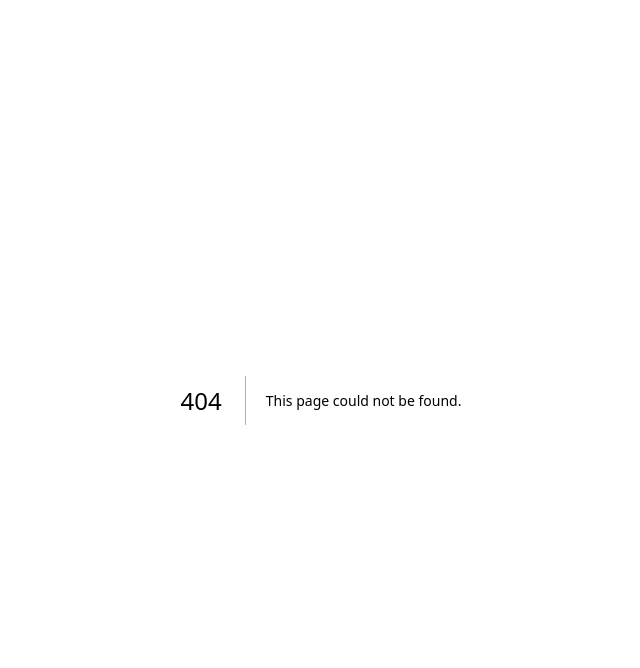
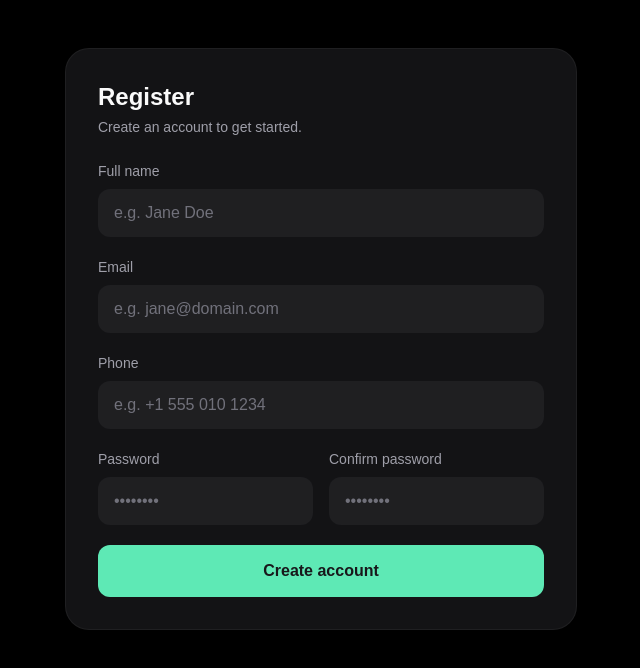
Before and after one commit to MayorEmpror/CARZ, a Next.js app: page /register in a window 1280 px wide. Before the commit this address had no page. Shown: the top 668 px of the page, without its empty margins (319-959 px from the left). Built offline with nearby package versions, Linux system fonts and the light colour scheme.

Commit message:
feat: Registeration Implimented

```diff
--- /dev/null
+++ b/app/api/auth/register/route.ts
@@ -0,0 +1,31 @@
+import { NextRequest, NextResponse } from "next/server";
+import { registerUser } from "@/lib/IAM/auth";
+
+export async function POST(request: NextRequest) {
+  try {
+    const body = await request.json();
+
+    const user = await registerUser(body);
+
+    return NextResponse.json(
+      {
+        success: true,
+        user,
+      },
+      { status: 201 }
+    );
+  } catch (error) {
+    console.error(error);
+
+    return NextResponse.json(
+      {
+        success: false,
+        message:
+          error instanceof Error
+            ? error.message
+            : "Registration failed",
+      },
+      { status: 400 }
+    );
+  }
+}
--- /dev/null
+++ b/app/login/page.tsx
@@ -0,0 +1,5 @@
+export default function Login(){
+    return <div className="text-white text-9xl">
+            login
+    </div>
+}
--- a/app/page.tsx
+++ b/app/page.tsx
@@ -3,7 +3,7 @@ import Link from "next/link";
 export default function Home() {
   return (
     <main className="min-h-screen flex flex-col items-center justify-center gap-6">
-      <h1 className="text-4xl font-bold">Car Catalogue</h1>
+      <h1 className="text-4xl font-bold">CARZ</h1>
 
       <nav className="flex gap-4">
         <Link
@@ -19,6 +19,12 @@ export default function Home() {
         >
           Admin
         </Link>
+        <Link
+          href="/register"
+          className="rounded-lg bg-gray-800 px-6 py-3 text-white hover:bg-gray-900 transition"
+        >
+          Register
+        </Link>
       </nav>
     </main>
   );
--- /dev/null
+++ b/app/register/page.tsx
@@ -0,0 +1,190 @@
+"use client";
+
+import { useState } from "react";
+
+type FieldErrors = Partial<{
+  fullName: string;
+  email: string;
+  phone: string;
+  password: string;
+  confirmPassword: string;
+}>;
+
+export default function RegisterPage() {
+  const [status, setStatus] = useState<"idle" | "loading" | "success" | "error">("idle");
+  const [serverMessage, setServerMessage] = useState<string | null>(null);
+  const [errors, setErrors] = useState<FieldErrors>({});
+
+  function validate(data: Record<string, string>): FieldErrors {
+    const next: FieldErrors = {};
+
+    if (!data.fullName.trim()) next.fullName = "Required";
+    if (!/^\S+@\S+\.\S+$/.test(data.email)) next.email = "Enter a valid email";
+    if (!/^[0-9+()\-\s]{7,}$/.test(data.phone)) next.phone = "Enter a valid phone number";
+    if (data.password.length < 8) next.password = "At least 8 characters";
+    if (data.confirmPassword !== data.password) next.confirmPassword = "Passwords don't match";
+
+    return next;
+  }
+
+  async function handleSubmit(e: React.FormEvent<HTMLFormElement>) {
+    e.preventDefault();
+
+    const formElement = e.currentTarget;
+    const form = new FormData(formElement);
+
+    const data = {
+      fullName: String(form.get("fullName") ?? ""),
+      email: String(form.get("email") ?? ""),
+      phone: String(form.get("phone") ?? ""),
+      password: String(form.get("password") ?? ""),
+      confirmPassword: String(form.get("confirmPassword") ?? ""),
+    };
+
+    const fieldErrors = validate(data);
+    setErrors(fieldErrors);
+
+    if (Object.keys(fieldErrors).length > 0) {
+      setStatus("error");
+      setServerMessage("Check the highlighted fields.");
+      return;
+    }
+
+    setStatus("loading");
+    setServerMessage(null);
+
+    try {
+      const response = await fetch("/api/auth/register", {
+        method: "POST",
+        headers: { "Content-Type": "application/json" },
+        body: JSON.stringify(data),
+      });
+
+      console.log("Status:", response.status);
+
+      const text = await response.text();
+
+      console.log("Raw response:", text);
+
+      const result = text ? JSON.parse(text) : {};
+
+      if (!response.ok) {
+        setStatus("error");
+        setServerMessage(result?.message ?? "Registration failed. Try again.");
+        return;
+      }
+
+      setStatus("success");
+      setServerMessage(result?.message ?? "Account created. Welcome aboard.");
+      formElement.reset();
+    }  catch (error) {
+        console.error("Registration error:", error);
+
+        setStatus("error");
+        setServerMessage("Connection lost. Check your network and retry.");
+      }
+  }
+
+  return (
+    <main className="min-h-screen bg-black flex items-start justify-center px-4 py-12">
+      <div className="w-full max-w-lg rounded-3xl border border-white/5 bg-zinc-900/80 p-8 shadow-2xl">
+        <h1 className="text-2xl font-bold text-zinc-50">Register</h1>
+        <p className="mt-1 text-sm text-zinc-400">
+          Create an account to get started.
+        </p>
+
+        <form onSubmit={handleSubmit} noValidate className="mt-6 space-y-5">
+          <TextField
+            name="fullName"
+            label="Full name"
+            placeholder="e.g. Jane Doe"
+            error={errors.fullName}
+          />
+
+          <TextField
+            name="email"
+            label="Email"
+            type="email"
+            placeholder="e.g. jane@domain.com"
+            error={errors.email}
+          />
+
+          <TextField
+            name="phone"
+            label="Phone"
+            placeholder="e.g. +1 555 010 1234"
+            error={errors.phone}
+          />
+
+          <div className="grid grid-cols-2 gap-4">
+            <TextField
+              name="password"
+              label="Password"
+              type="password"
+              placeholder="••••••••"
+              error={errors.password}
+            />
+            <TextField
+              name="confirmPassword"
+              label="Confirm password"
+              type="password"
+              placeholder="••••••••"
+              error={errors.confirmPassword}
+            />
+          </div>
+
+          <button
+            type="submit"
+            disabled={status === "loading"}
+            className="w-full rounded-xl bg-emerald-300 py-3.5 font-semibold text-zinc-900 transition hover:bg-emerald-200 active:scale-[0.99] disabled:cursor-not-allowed disabled:opacity-60"
+          >
+            {status === "loading" ? "Creating account..." : "Create account"}
+          </button>
+
+          {serverMessage && (
+            <p
+              className={`text-sm ${
+                status === "success" ? "text-emerald-400" : "text-rose-400"
+              }`}
+            >
+              {serverMessage}
+            </p>
+          )}
+        </form>
+      </div>
+    </main>
+  );
+}
+
+function TextField({
+  name,
+  label,
+  placeholder,
+  type = "text",
+  error,
+}: {
+  name: string;
+  label: string;
+  placeholder: string;
+  type?: string;
+  error?: string;
+}) {
+  return (
+    <div>
+      <label htmlFor={name} className="mb-2 block text-sm text-zinc-400">
+        {label}
+      </label>
+      <input
+        id={name}
+        name={name}
+        type={type}
+        placeholder={placeholder}
+        aria-invalid={Boolean(error)}
+        className={`w-full rounded-xl bg-zinc-800/60 px-4 py-3 text-zinc-100 placeholder-zinc-500 outline-none focus:ring-1 ${
+          error ? "ring-1 ring-rose-500 focus:ring-rose-500" : "focus:ring-zinc-500"
+        }`}
+      />
+      {error && <p className="mt-1.5 text-xs text-rose-400">{error}</p>}
+    </div>
+  );
+}
--- /dev/null
+++ b/lib/IAM/auth.ts
@@ -0,0 +1,87 @@
+import bcrypt from "bcrypt";
+import pool from "../db";
+
+interface RegisterUserInput {
+  fullName: string;
+  email: string;
+  phone: string;
+  password: string;
+  confirmPassword: string;
+}
+
+export async function registerUser(
+  data: RegisterUserInput
+) {
+  const {
+    fullName,
+    email,
+    phone,
+    password,
+    confirmPassword,
+  } = data;
+
+  if (
+    !fullName ||
+    !email ||
+    !phone ||
+    !password ||
+    !confirmPassword
+  ) {
+    throw new Error("All fields are required.");
+  }
+
+  if (password !== confirmPassword) {
+    throw new Error("Passwords do not match.");
+  }
+
+  const existingUser = await pool.query(
+    `
+    SELECT user_id
+    FROM users
+    WHERE email = $1
+    `,
+    [email]
+  );
+
+  if (existingUser.rows.length > 0) {
+    throw new Error("Email already exists.");
+  }
+
+  const passwordHash = await bcrypt.hash(password, 12);
+
+  const result = await pool.query(
+    `
+    INSERT INTO users
+    (
+      full_name,
+      email,
+      phone,
+      password_hash,
+      role
+    )
+    VALUES
+    (
+      $1,
+      $2,
+      $3,
+      $4,
+      'customer'
+    )
+    RETURNING
+      user_id,
+      full_name,
+      email,
+      phone,
+      role,
+      created_at
+    `,
+    [
+      fullName,
+      email,
+      phone,
+      passwordHash,
+    ]
+  );
+
+  return result.rows[0];
+}
--- a/package.json
+++ b/package.json
@@ -9,6 +9,7 @@
     "lint": "eslint"
   },
   "dependencies": {
+    "bcrypt": "^6.0.0",
     "cloudinary": "^2.10.0",
     "clsx": "^2.1.1",
     "lucide-react": "^1.22.0",
@@ -25,6 +26,7 @@
   },
   "devDependencies": {
     "@tailwindcss/postcss": "^4",
+    "@types/bcrypt": "^6.0.0",
     "@types/node": "^20",
     "@types/pg": "^8.20.0",
     "@types/react": "^19",
```
Also changed, not shown: app/api/auth/login/route.ts (added), lib/IAM/session.ts (added), lib/IAM/validators.ts (added), 1 other file (tests, documents, lock files or other folders).
